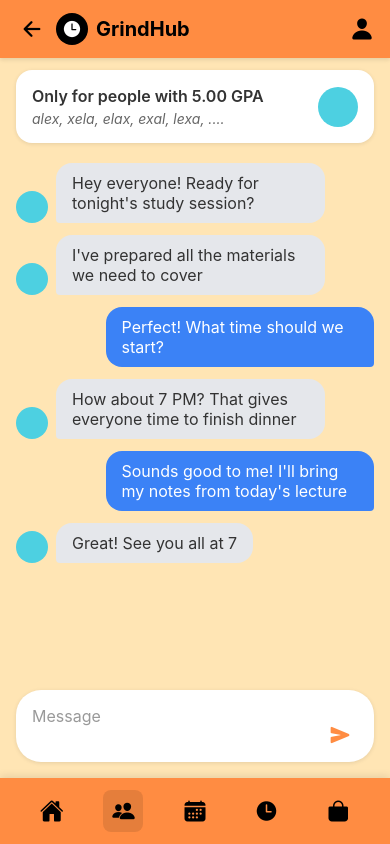
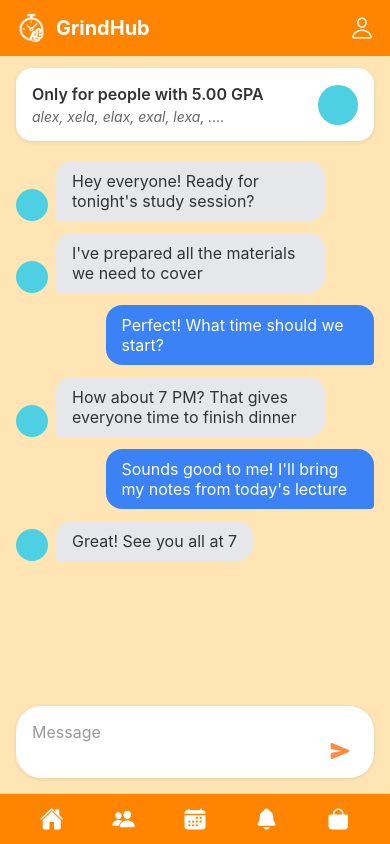
Before and after one commit to zayyankece/GrindHub, a React Native app in the folder frontend/: screen /ChatScreen in a window 390 px wide. Built offline with nearby package versions, Linux system fonts and the light colour scheme.

Commit message:
[fix] fix inconsistencies in header and footer
will create a contant for footer later, but header done

```diff
--- a/frontend/screens/homepageScreens/HomePage.js
+++ b/frontend/screens/homepageScreens/HomePage.js
@@ -7,8 +7,10 @@ import {
   TouchableOpacity,
   SafeAreaView,
   StatusBar,
+  Image,
 } from 'react-native';
 import { Ionicons } from '@expo/vector-icons';
+import GrindHubHeader from './constant';
 
 export default function GrindHub({navigation}) {
   const [activeTimer, setActiveTimer] = useState(null);
@@ -72,18 +74,7 @@ export default function GrindHub({navigation}) {
     <SafeAreaView style={styles.container}>
       <StatusBar backgroundColor="#FF8400" barStyle="light-content" />
 
-      {/* Header */}
-      <View style={styles.header}>
-        <View style={styles.headerLeft}>
-          <View style={styles.logoContainer}>
-            <Ionicons name="time-outline" size={20} color="white" />
-          </View>
-          <Text style={styles.headerTitle}>GrindHub</Text>
-        </View>
-        <TouchableOpacity onPress={() => {navigation.navigate("UserProfile")}}>
-            <Ionicons name="person-outline" size={24} color="white" />
-        </TouchableOpacity>
-      </View>
+      <GrindHubHeader navigation={navigation}/>
 
       <ScrollView style={styles.content} showsVerticalScrollIndicator={false}>
         {/* Greeting */}
@@ -196,9 +187,10 @@ export default function GrindHub({navigation}) {
       </View>
 
       {/* Bottom Navigation */}
+      {/* <GrindHubFooter navigation={navigation} activeTab="HomePage"/> */}
       <View style={styles.bottomNav}>
-        <TouchableOpacity style={styles.navItem}>
-          <Ionicons name="home" size={24} color="white" />
+        <TouchableOpacity style={styles.navItem} onPress={() => {navigation.navigate("HomePage")}}>
+          <Ionicons name="home" size={24} color="white"/>
         </TouchableOpacity>
         <TouchableOpacity style={styles.navItem} onPress={() => {navigation.navigate("GroupChat")}}>
           <Ionicons name="people" size={24} color="white" />
@@ -221,32 +213,6 @@ const styles = StyleSheet.create({
   container: {
     flex: 1,
     backgroundColor: '#FED7AA',
-  },
-  header: {
-    backgroundColor: '#FF8400',
-    flexDirection: 'row',
-    alignItems: 'center',
-    justifyContent: 'space-between',
-    paddingHorizontal: 16,
-    paddingVertical: 12,
-  },
-  headerLeft: {
-    flexDirection: 'row',
-    alignItems: 'center',
-  },
-  logoContainer: {
-    width: 32,
-    height: 32,
-    backgroundColor: '#EA580C',
-    borderRadius: 16,
-    alignItems: 'center',
-    justifyContent: 'center',
-    marginRight: 8,
-  },
-  headerTitle: {
-    fontSize: 20,
-    fontWeight: 'bold',
-    color: 'white',
   },
   content: {
     flex: 1,
--- a/frontend/screens/homepageScreens/Timetable.js
+++ b/frontend/screens/homepageScreens/Timetable.js
@@ -6,8 +6,10 @@ import {
   StyleSheet,
   SafeAreaView,
   StatusBar,
+  TouchableOpacity
 } from 'react-native';
-import Icon from 'react-native-vector-icons/MaterialIcons';
+import { Ionicons } from '@expo/vector-icons';
+import GrindHubHeader from './constant';
 
 const ProgressBar = ({ percentage }) => (
   <View style={styles.progressBarContainer}>
@@ -52,31 +54,13 @@ const DateSection = ({ date, children }) => (
   </View>
 );
 
-const BottomNavigation = () => (
-  <View style={styles.bottomNav}>
-    <Icon name="home" size={28} color="#333" />
-    <Icon name="people" size={28} color="#666" />
-    <Icon name="calendar-today" size={28} color="#666" />
-    <Icon name="access-time" size={28} color="#666" />
-    <Icon name="shopping-cart" size={28} color="#666" />
-  </View>
-);
-
-const Timetable = () => {
+const Timetable = ({navigation}) => {
   return (
     <SafeAreaView style={styles.container}>
       <StatusBar backgroundColor="#FF8C42" barStyle="dark-content" />
 
       {/* Header */}
-      <View style={styles.header}>
-        <View style={styles.headerLeft}>
-          <View style={styles.logoContainer}>
-            <Icon name="schedule" size={24} color="#333" />
-          </View>
-          <Text style={styles.appName}>GrindHub</Text>
-        </View>
-        <Icon name="person" size={28} color="#333" />
-      </View>
+      <GrindHubHeader navigation={navigation}/>
 
       <ScrollView style={styles.content} showsVerticalScrollIndicator={false}>
         {/* Sunday, 25th May 2025 */}
@@ -139,7 +123,23 @@ const Timetable = () => {
         <View style={styles.bottomPadding} />
       </ScrollView>
 
-      <BottomNavigation />
+      <View style={styles.bottomNav}>
+        <TouchableOpacity style={styles.navItem} onPress={() => {navigation.navigate("HomePage")}}>
+          <Ionicons name="home" size={24} color="white" />
+        </TouchableOpacity>
+        <TouchableOpacity style={styles.navItem} onPress={() => {navigation.navigate("GroupChat")}}>
+          <Ionicons name="people" size={24} color="white" />
+        </TouchableOpacity>
+        <TouchableOpacity style={styles.navItem} onPress={() => {navigation.navigate("Timetable")}}>
+          <Ionicons name="calendar" size={24} color="white" />
+        </TouchableOpacity>
+        <TouchableOpacity style={styles.navItem}>
+          <Ionicons name="notifications" size={24} color="white" />
+        </TouchableOpacity>
+        <TouchableOpacity style={styles.navItem}>
+          <Ionicons name="bag" size={24} color="white" />
+        </TouchableOpacity>
+      </View>
     </SafeAreaView>
   );
 };
@@ -148,27 +148,6 @@ const styles = StyleSheet.create({
   container: {
     flex: 1,
     backgroundColor: '#F5F5F5',
-  },
-  header: {
-    flexDirection: 'row',
-    justifyContent: 'space-between',
-    alignItems: 'center',
-    backgroundColor: '#FF8C42',
-    paddingHorizontal: 20,
-    paddingVertical: 15,
-  },
-  headerLeft: {
-    flexDirection: 'row',
-    alignItems: 'center',
-  },
-  logoContainer: {
-    width: 32,
-    height: 32,
-    borderRadius: 16,
-    backgroundColor: 'rgba(255, 255, 255, 0.3)',
-    justifyContent: 'center',
-    alignItems: 'center',
-    marginRight: 12,
   },
   appName: {
     fontSize: 24,
@@ -281,15 +260,14 @@ const styles = StyleSheet.create({
     fontStyle: 'italic',
   },
   bottomNav: {
+    backgroundColor: '#FF8400',
     flexDirection: 'row',
-    justifyContent: 'space-around',
+    paddingVertical: 12,
+    paddingHorizontal: 16,
+  },
+  navItem: {
+    flex: 1,
     alignItems: 'center',
-    backgroundColor: '#FF8C42',
-    paddingVertical: 15,
-    paddingBottom: 20,
-  },
-  bottomPadding: {
-    height: 20,
   },
 });
 
--- a/frontend/screens/homepageScreens/UserProfile.js
+++ b/frontend/screens/homepageScreens/UserProfile.js
@@ -9,8 +9,9 @@ import {
   StatusBar,
 } from 'react-native';
 import { Ionicons } from '@expo/vector-icons';
+import GrindHubHeader from './constant';
 
-const UserProfile = () => {
+const UserProfile = ({navigation}) => {
   const [notifications, setNotifications] = useState({
     notifications: true,
     taskDeadline: true,
@@ -63,15 +64,7 @@ const UserProfile = () => {
       <StatusBar backgroundColor="#FF8C42" barStyle="dark-content" />
 
       {/* Header */}
-      <View style={styles.header}>
-        <View style={styles.headerLeft}>
-          <View style={styles.logoContainer}>
-            <Ionicons name="time-outline" size={20} color="white" />
-          </View>
-          <Text style={styles.headerTitle}>GrindHub</Text>
-        </View>
-        <Ionicons name="person-outline" size={24} color="white" />
-      </View>
+      <GrindHubHeader navigation={navigation}/>
 
       <ScrollView style={styles.scrollContainer} showsVerticalScrollIndicator={false}>
         {/* Profile Section */}
@@ -127,19 +120,19 @@ const UserProfile = () => {
 
       {/* Bottom Navigation */}
       <View style={styles.bottomNav}>
-        <TouchableOpacity style={styles.navItem} activeOpacity={0.7}>
-          <Ionicons name="home" size={24} color="white" />
+        <TouchableOpacity style={styles.navItem}>
+          <Ionicons name="home" size={24} color="white" onPress={() => {navigation.navigate("HomePage")}} />
         </TouchableOpacity>
-        <TouchableOpacity style={styles.navItem} activeOpacity={0.7}>
+        <TouchableOpacity style={styles.navItem} onPress={() => {navigation.navigate("GroupChat")}}>
           <Ionicons name="people" size={24} color="white" />
         </TouchableOpacity>
-        <TouchableOpacity style={styles.navItem} activeOpacity={0.7}>
+        <TouchableOpacity style={styles.navItem} onPress={() => {navigation.navigate("Timetable")}}>
           <Ionicons name="calendar" size={24} color="white" />
         </TouchableOpacity>
-        <TouchableOpacity style={styles.navItem} activeOpacity={0.7}>
-          <Ionicons name="time" size={24} color="white" />
+        <TouchableOpacity style={styles.navItem}>
+          <Ionicons name="notifications" size={24} color="white" />
         </TouchableOpacity>
-        <TouchableOpacity style={styles.navItem} activeOpacity={0.7}>
+        <TouchableOpacity style={styles.navItem}>
           <Ionicons name="bag" size={24} color="white" />
         </TouchableOpacity>
       </View>
@@ -151,32 +144,6 @@ const styles = StyleSheet.create({
   container: {
     flex: 1,
     backgroundColor: '#FFE5B4',
-  },
-  header: {
-    backgroundColor: '#FF8400',
-    flexDirection: 'row',
-    alignItems: 'center',
-    justifyContent: 'space-between',
-    paddingHorizontal: 16,
-    paddingVertical: 12,
-  },
-  headerLeft: {
-    flexDirection: 'row',
-    alignItems: 'center',
-  },
-  logoContainer: {
-    width: 32,
-    height: 32,
-    backgroundColor: '#EA580C',
-    borderRadius: 16,
-    alignItems: 'center',
-    justifyContent: 'center',
-    marginRight: 8,
-  },
-  headerTitle: {
-    fontSize: 20,
-    fontWeight: 'bold',
-    color: 'white',
   },
   scrollContainer: {
     flex: 1,
@@ -273,24 +240,14 @@ const styles = StyleSheet.create({
     height: 80,
   },
   bottomNav: {
-    backgroundColor: '#FF8C42',
+    backgroundColor: '#FF8400',
     flexDirection: 'row',
-    justifyContent: 'space-around',
-    alignItems: 'center',
     paddingVertical: 12,
     paddingHorizontal: 16,
-    position: 'absolute',
-    bottom: 0,
-    left: 0,
-    right: 0,
-    elevation: 8,
-    shadowColor: '#000',
-    shadowOffset: { width: 0, height: -2 },
-    shadowOpacity: 0.1,
-    shadowRadius: 8,
   },
   navItem: {
-    padding: 8,
+    flex: 1,
+    alignItems: 'center',
   },
 });
 
--- /dev/null
+++ b/frontend/screens/homepageScreens/constant.js
@@ -0,0 +1,118 @@
+import React from 'react';
+import { View, Text, TouchableOpacity, StyleSheet, Image } from 'react-native';
+import { Ionicons } from '@expo/vector-icons';
+
+const GrindHubHeader = ({ navigation, onProfilePress }) => {
+  const handleProfilePress = () => {
+    if (onProfilePress) {
+      onProfilePress();
+    } else if (navigation) {
+      navigation.navigate("UserProfile");
+    }
+  };
+
+  return (
+    <View style={styles.header}>
+      <View style={styles.headerLeft}>
+        <View style={styles.logoContainer}>
+        <Image source={require("../../assets/GrindHub Logo White.png")} style={{flex: 1, backgroundColor: "#FF8400"}} resizeMode="contain"/>
+        </View>
+        <Text style={styles.headerTitle}>GrindHub</Text>
+      </View>
+      <TouchableOpacity onPress={handleProfilePress}>
+        <Ionicons name="person-outline" size={24} color="white" />
+      </TouchableOpacity>
+    </View>
+  );
+};
+
+const styles = StyleSheet.create({
+    header: {
+        backgroundColor: '#FF8400',
+        flexDirection: 'row',
+        alignItems: 'center',
+        justifyContent: 'space-between',
+        paddingHorizontal: 16,
+        paddingVertical: 12,
+      },
+      headerLeft: {
+        flexDirection: 'row',
+        alignItems: 'center',
+      },
+      logoContainer: {
+        width: 32,
+        height: 32,
+        backgroundColor: '#EA580C',
+        borderRadius: 16,
+        alignItems: 'center',
+        justifyContent: 'center',
+        marginRight: 8,
+      },
+      headerTitle: {
+        fontSize: 20,
+        fontWeight: 'bold',
+        color: 'white',
+      },
+});
+
+export default GrindHubHeader;
+
+
+// const GrindHubFooter = ({ navigation, activeTab }) => {
+//     const getIconColor = (tabName) => {
+//       return activeTab === tabName ? '#FF8400' : 'white';
+//     };
+
+//     return (
+//       <View style={styles.bottomNav}>
+//         <TouchableOpacity
+//           style={styles.navItem}
+//           onPress={() => navigation.navigate("HomePage")}
+//         >
+//           <Ionicons
+//             name="home"
+//             size={24}
+//             color={getIconColor("HomePage")}
+//           />
+//         </TouchableOpacity>
+
+//         <TouchableOpacity
+//           style={styles.navItem}
+//           onPress={() => navigation.navigate("GroupChat")}
+//         >
+//           <Ionicons
+//             name="people"
+//             size={24}
+//             color={getIconColor("GroupChat")}
+//           />
+//         </TouchableOpacity>
+
+//         <TouchableOpacity
+//           style={styles.navItem}
+//           onPress={() => navigation.navigate("Timetable")}
+//         >
+//           <Ionicons
+//             name="calendar"
+//             size={24}
+//             color={getIconColor("Timetable")}
+//           />
+//         </TouchableOpacity>
+
+//         <TouchableOpacity style={styles.navItem}>
+//           <Ionicons
+//             name="notifications"
+//             size={24}
+//             color={getIconColor("Notifications")}
+//           />
+//         </TouchableOpacity>
+
+//         <TouchableOpacity style={styles.navItem}>
+//           <Ionicons
+//             name="bag"
+//             size={24}
+//             color={getIconColor("Bag")}
+//           />
+//         </TouchableOpacity>
+//       </View>
+//     );
+//   };
--- a/frontend/screens/homepageScreens/groupChat/ChatScreen.js
+++ b/frontend/screens/homepageScreens/groupChat/ChatScreen.js
@@ -12,6 +12,7 @@ import {
   Platform,
 } from 'react-native';
 import { Ionicons } from '@expo/vector-icons';
+import GrindHubHeader from '../constant';
 
 const ChatScreen = ({navigation}) => {
   const [message, setMessage] = useState('');
@@ -50,18 +51,7 @@ const ChatScreen = ({navigation}) => {
       <StatusBar backgroundColor="#FF8C42" barStyle="dark-content" />
 
       {/* Header */}
-      <View style={styles.header}>
-        <View style={styles.headerLeft}>
-          <TouchableOpacity style={styles.backButton} activeOpacity={0.7}>
-            <Ionicons name="arrow-back" size={24} color="black" />
-          </TouchableOpacity>
-          <View style={styles.logoContainer}>
-            <Ionicons name="time" size={20} color="white" />
-          </View>
-          <Text style={styles.headerTitle}>GrindHub</Text>
-        </View>
-        <Ionicons name="person" size={24} color="black" />
-      </View>
+      <GrindHubHeader navigation={navigation}/>
 
       {/* Group Info Card */}
       <TouchableOpacity onPress={() => {navigation.navigate("GroupDescription")}}>
@@ -116,20 +106,20 @@ const ChatScreen = ({navigation}) => {
 
       {/* Bottom Navigation */}
       <View style={styles.bottomNav}>
-        <TouchableOpacity style={styles.navItem} activeOpacity={0.7}>
-          <Ionicons name="home" size={24} color="black" />
+        <TouchableOpacity style={styles.navItem} onPress={() => {navigation.navigate("HomePage")}}>
+          <Ionicons name="home" size={24} color="white"/>
         </TouchableOpacity>
-        <TouchableOpacity style={[styles.navItem, styles.activeNavItem]} activeOpacity={0.7}>
-          <Ionicons name="people" size={24} color="black" />
+        <TouchableOpacity style={styles.navItem} onPress={() => {navigation.navigate("GroupChat")}}>
+          <Ionicons name="people" size={24} color="white" />
         </TouchableOpacity>
-        <TouchableOpacity style={styles.navItem} activeOpacity={0.7}>
-          <Ionicons name="calendar" size={24} color="black" />
+        <TouchableOpacity style={styles.navItem} onPress={() => {navigation.navigate("Timetable")}}>
+          <Ionicons name="calendar" size={24} color="white" />
         </TouchableOpacity>
-        <TouchableOpacity style={styles.navItem} activeOpacity={0.7}>
-          <Ionicons name="time" size={24} color="black" />
+        <TouchableOpacity style={styles.navItem}>
+          <Ionicons name="notifications" size={24} color="white" />
         </TouchableOpacity>
-        <TouchableOpacity style={styles.navItem} activeOpacity={0.7}>
-          <Ionicons name="bag" size={24} color="black" />
+        <TouchableOpacity style={styles.navItem}>
+          <Ionicons name="bag" size={24} color="white" />
         </TouchableOpacity>
       </View>
     </SafeAreaView>
@@ -140,23 +130,6 @@ const styles = StyleSheet.create({
   container: {
     flex: 1,
     backgroundColor: '#FFE5B4',
-  },
-  header: {
-    backgroundColor: '#FF8C42',
-    paddingHorizontal: 16,
-    paddingVertical: 12,
-    flexDirection: 'row',
-    justifyContent: 'space-between',
-    alignItems: 'center',
-    elevation: 2,
-    shadowColor: '#000',
-    shadowOffset: { width: 0, height: 2 },
-    shadowOpacity: 0.1,
-    shadowRadius: 4,
-  },
-  headerLeft: {
-    flexDirection: 'row',
-    alignItems: 'center',
   },
   backButton: {
     marginRight: 8,
@@ -291,20 +264,14 @@ const styles = StyleSheet.create({
     marginLeft: 8,
   },
   bottomNav: {
-    backgroundColor: '#FF8C42',
+    backgroundColor: '#FF8400',
     flexDirection: 'row',
-    justifyContent: 'space-around',
-    alignItems: 'center',
     paddingVertical: 12,
     paddingHorizontal: 16,
-    elevation: 8,
-    shadowColor: '#000',
-    shadowOffset: { width: 0, height: -2 },
-    shadowOpacity: 0.1,
-    shadowRadius: 8,
   },
   navItem: {
-    padding: 8,
+    flex: 1,
+    alignItems: 'center',
   },
   activeNavItem: {
     backgroundColor: 'rgba(0,0,0,0.1)',
--- a/frontend/screens/homepageScreens/groupChat/GroupChat.js
+++ b/frontend/screens/homepageScreens/groupChat/GroupChat.js
@@ -10,6 +10,7 @@ import {
   TextInput,
 } from 'react-native';
 import { Ionicons } from '@expo/vector-icons';
+import GrindHubHeader from '../constant';
 
 const GroupChat = ({navigation}) => {
   const groups = [
@@ -84,15 +85,7 @@ const GroupChat = ({navigation}) => {
       <StatusBar backgroundColor="#FF8C42" barStyle="dark-content" />
 
       {/* Header */}
-      <View style={styles.header}>
-        <View style={styles.headerLeft}>
-          <View style={styles.logoContainer}>
-            <Ionicons name="time" size={20} color="white" />
-          </View>
-          <Text style={styles.headerTitle}>GrindHub</Text>
-        </View>
-        <Ionicons name="person" size={24} color="black" />
-      </View>
+      <GrindHubHeader navigation={navigation}/>
 
       {/* Search Bar */}
       <View style={styles.searchContainer}>
@@ -125,20 +118,20 @@ const GroupChat = ({navigation}) => {
 
       {/* Bottom Navigation */}
       <View style={styles.bottomNav}>
-        <TouchableOpacity style={styles.navItem} activeOpacity={0.7}>
-          <Ionicons name="home" size={24} color="black" />
+        <TouchableOpacity style={styles.navItem} onPress={() => {navigation.navigate("HomePage")}}>
+          <Ionicons name="home" size={24} color="white"/>
         </TouchableOpacity>
-        <TouchableOpacity style={[styles.navItem, styles.activeNavItem]} activeOpacity={0.7}>
-          <Ionicons name="people" size={24} color="black" />
+        <TouchableOpacity style={styles.navItem} onPress={() => {navigation.navigate("GroupChat")}}>
+          <Ionicons name="people" size={24} color="white" />
         </TouchableOpacity>
-        <TouchableOpacity style={styles.navItem} activeOpacity={0.7}>
-          <Ionicons name="calendar" size={24} color="black" />
+        <TouchableOpacity style={styles.navItem} onPress={() => {navigation.navigate("Timetable")}}>
+          <Ionicons name="calendar" size={24} color="white" />
         </TouchableOpacity>
-        <TouchableOpacity style={styles.navItem} activeOpacity={0.7}>
-          <Ionicons name="time" size={24} color="black" />
+        <TouchableOpacity style={styles.navItem}>
+          <Ionicons name="notifications" size={24} color="white" />
         </TouchableOpacity>
-        <TouchableOpacity style={styles.navItem} activeOpacity={0.7}>
-          <Ionicons name="bag" size={24} color="black" />
+        <TouchableOpacity style={styles.navItem}>
+          <Ionicons name="bag" size={24} color="white" />
         </TouchableOpacity>
       </View>
     </SafeAreaView>
@@ -149,37 +142,6 @@ const styles = StyleSheet.create({
   container: {
     flex: 1,
     backgroundColor: '#FFE5B4',
-  },
-  header: {
-    backgroundColor: '#FF8C42',
-    paddingHorizontal: 16,
-    paddingVertical: 12,
-    flexDirection: 'row',
-    justifyContent: 'space-between',
-    alignItems: 'center',
-    elevation: 2,
-    shadowColor: '#000',
-    shadowOffset: { width: 0, height: 2 },
-    shadowOpacity: 0.1,
-    shadowRadius: 4,
-  },
-  headerLeft: {
-    flexDirection: 'row',
-    alignItems: 'center',
-  },
-  logoContainer: {
-    width: 32,
-    height: 32,
-    backgroundColor: 'black',
-    borderRadius: 16,
-    justifyContent: 'center',
-    alignItems: 'center',
-    marginRight: 8,
-  },
-  headerTitle: {
-    fontSize: 20,
-    fontWeight: 'bold',
-    color: 'black',
   },
   searchContainer: {
     paddingHorizontal: 16,
@@ -292,20 +254,14 @@ const styles = StyleSheet.create({
     height: 20,
   },
   bottomNav: {
-    backgroundColor: '#FF8C42',
+    backgroundColor: '#FF8400',
     flexDirection: 'row',
-    justifyContent: 'space-around',
-    alignItems: 'center',
     paddingVertical: 12,
     paddingHorizontal: 16,
-    elevation: 8,
-    shadowColor: '#000',
-    shadowOffset: { width: 0, height: -2 },
-    shadowOpacity: 0.1,
-    shadowRadius: 8,
   },
   navItem: {
-    padding: 8,
+    flex: 1,
+    alignItems: 'center',
   },
   activeNavItem: {
     backgroundColor: 'rgba(0,0,0,0.1)',
--- a/frontend/screens/homepageScreens/groupChat/GroupDescription.js
+++ b/frontend/screens/homepageScreens/groupChat/GroupDescription.js
@@ -9,6 +9,7 @@ import {
   StatusBar,
 } from 'react-native';
 import { Ionicons } from '@expo/vector-icons';
+import GrindHubHeader from '../constant';
 
 const GroupDescription = () => {
   const members = [
@@ -31,18 +32,7 @@ const GroupDescription = () => {
       <StatusBar backgroundColor="#FF8C42" barStyle="dark-content" />
 
       {/* Header */}
-      <View style={styles.header}>
-        <View style={styles.headerLeft}>
-          <TouchableOpacity style={styles.backButton} activeOpacity={0.7}>
-            <Ionicons name="arrow-back" size={24} color="black" />
-          </TouchableOpacity>
-          <View style={styles.logoContainer}>
-            <Ionicons name="time" size={20} color="white" />
-          </View>
-          <Text style={styles.headerTitle}>GrindHub</Text>
-        </View>
-        <Ionicons name="person" size={24} color="black" />
-      </View>
+      <GrindHubHeader navigation={navigation}/>
 
       <ScrollView style={styles.scrollContainer} showsVerticalScrollIndicator={false}>
         {/* Group Info Section */}
@@ -65,20 +55,20 @@ const GroupDescription = () => {
 
       {/* Bottom Navigation */}
       <View style={styles.bottomNav}>
-        <TouchableOpacity style={styles.navItem} activeOpacity={0.7}>
-          <Ionicons name="home" size={24} color="black" />
+        <TouchableOpacity style={styles.navItem} onPress={() => {navigation.navigate("HomePage")}}>
+          <Ionicons name="home" size={24} color="white"/>
         </TouchableOpacity>
-        <TouchableOpacity style={[styles.navItem, styles.activeNavItem]} activeOpacity={0.7}>
-          <Ionicons name="people" size={24} color="black" />
+        <TouchableOpacity style={styles.navItem} onPress={() => {navigation.navigate("GroupChat")}}>
+          <Ionicons name="people" size={24} color="white" />
         </TouchableOpacity>
-        <TouchableOpacity style={styles.navItem} activeOpacity={0.7}>
-          <Ionicons name="calendar" size={24} color="black" />
+        <TouchableOpacity style={styles.navItem} onPress={() => {navigation.navigate("Timetable")}}>
+          <Ionicons name="calendar" size={24} color="white" />
         </TouchableOpacity>
-        <TouchableOpacity style={styles.navItem} activeOpacity={0.7}>
-          <Ionicons name="time" size={24} color="black" />
+        <TouchableOpacity style={styles.navItem}>
+          <Ionicons name="notifications" size={24} color="white" />
         </TouchableOpacity>
-        <TouchableOpacity style={styles.navItem} activeOpacity={0.7}>
-          <Ionicons name="bag" size={24} color="black" />
+        <TouchableOpacity style={styles.navItem}>
+          <Ionicons name="bag" size={24} color="white" />
         </TouchableOpacity>
       </View>
     </SafeAreaView>
@@ -89,41 +79,6 @@ const styles = StyleSheet.create({
   container: {
     flex: 1,
     backgroundColor: '#FFE5B4',
-  },
-  header: {
-    backgroundColor: '#FF8C42',
-    paddingHorizontal: 16,
-    paddingVertical: 12,
-    flexDirection: 'row',
-    justifyContent: 'space-between',
-    alignItems: 'center',
-    elevation: 2,
-    shadowColor: '#000',
-    shadowOffset: { width: 0, height: 2 },
-    shadowOpacity: 0.1,
-    shadowRadius: 4,
-  },
-  headerLeft: {
-    flexDirection: 'row',
-    alignItems: 'center',
-  },
-  backButton: {
-    marginRight: 8,
-    padding: 4,
-  },
-  logoContainer: {
-    width: 32,
-    height: 32,
-    backgroundColor: 'black',
-    borderRadius: 16,
-    justifyContent: 'center',
-    alignItems: 'center',
-    marginRight: 8,
-  },
-  headerTitle: {
-    fontSize: 20,
-    fontWeight: 'bold',
-    color: 'black',
   },
   scrollContainer: {
     flex: 1,
@@ -182,24 +137,14 @@ const styles = StyleSheet.create({
     height: 80,
   },
   bottomNav: {
-    backgroundColor: '#FF8C42',
+    backgroundColor: '#FF8400',
     flexDirection: 'row',
-    justifyContent: 'space-around',
-    alignItems: 'center',
     paddingVertical: 12,
     paddingHorizontal: 16,
-    position: 'absolute',
-    bottom: 0,
-    left: 0,
-    right: 0,
-    elevation: 8,
-    shadowColor: '#000',
-    shadowOffset: { width: 0, height: -2 },
-    shadowOpacity: 0.1,
-    shadowRadius: 8,
   },
   navItem: {
-    padding: 8,
+    flex: 1,
+    alignItems: 'center',
   },
   activeNavItem: {
     backgroundColor: 'rgba(0,0,0,0.1)',
```
Also changed, not shown: frontend/assets/GrindHub Logo White.png (added), 1 other file (tests, documents, lock files or other folders).
